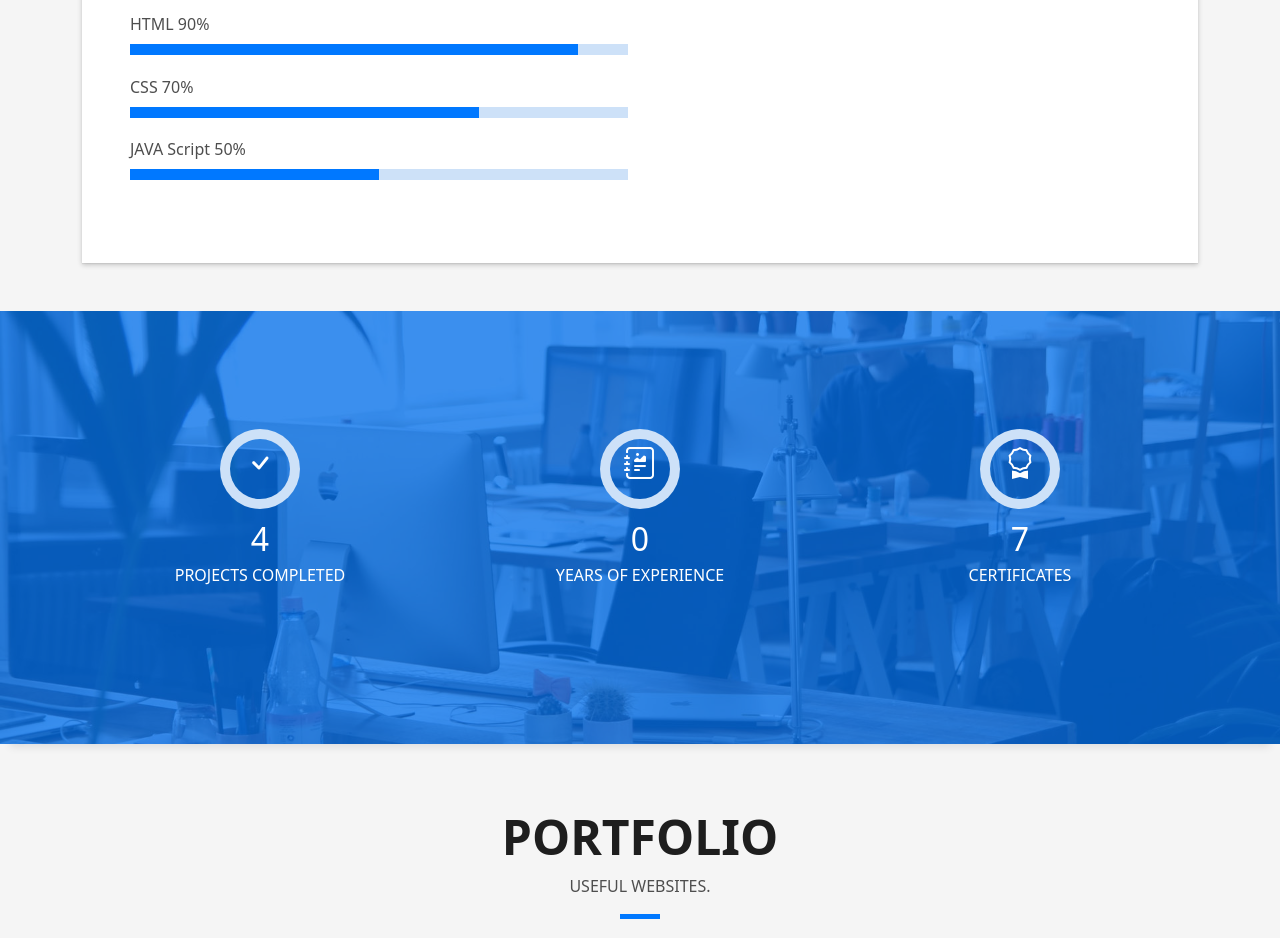
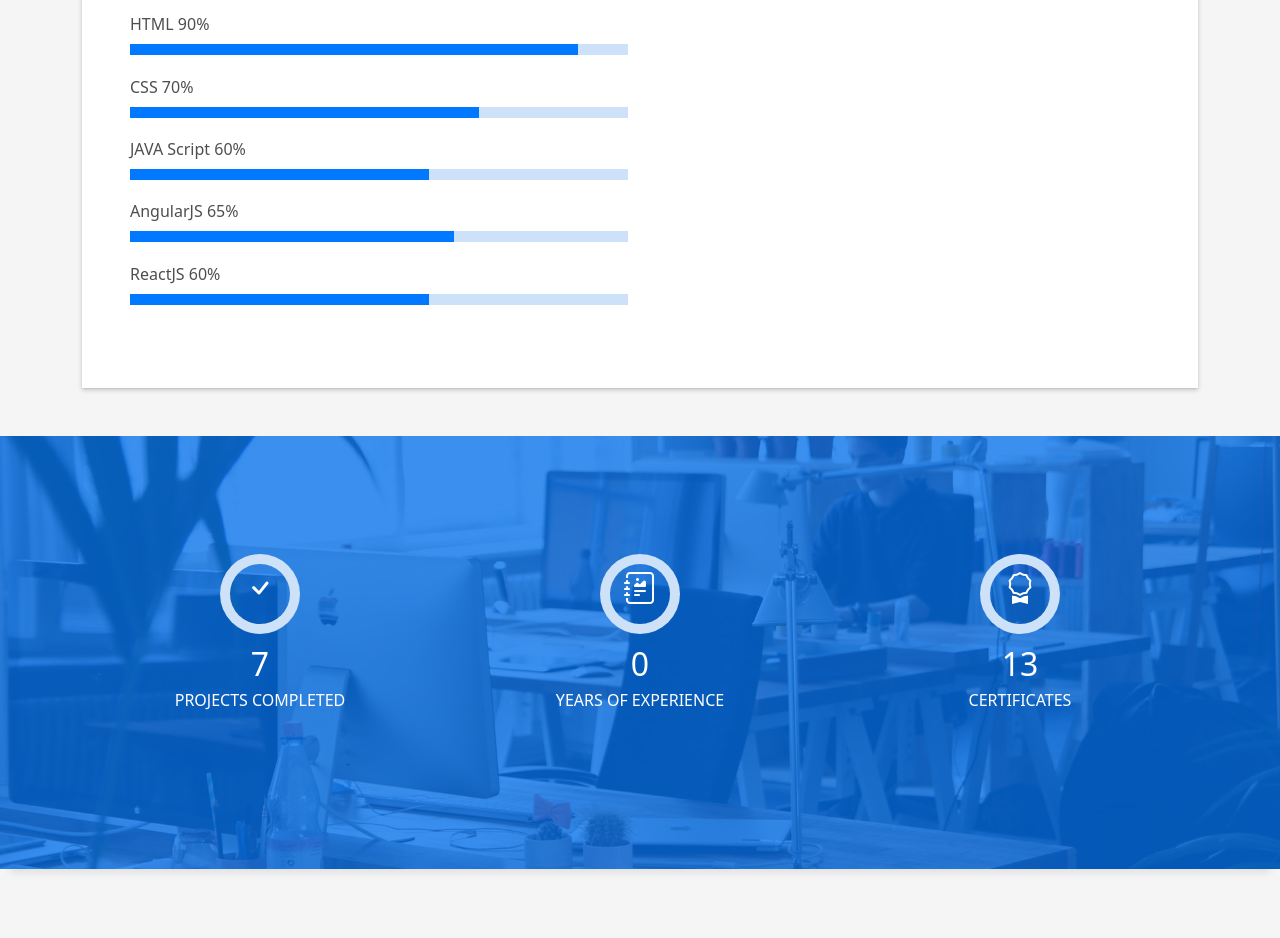
Before and after one commit to aakrati442/portfolio, a plain HTML site: page index.html in a window 1280 px wide. Shown: the part 1440-2378 px from the top of the page. Drawn offline with Linux system fonts and the light colour scheme.

Commit message:
Update index.html

```diff
--- a/index.html
+++ b/index.html
@@ -63,7 +63,7 @@
         <div class="container">
           <!--<p class="display-6 color-d">Hello, world!</p>-->
           <h1 class="hero-title mb-4">I am Aakrati Gupta</h1>
-          <p class="hero-subtitle"><span class="typed" data-typed-items="Designer, Developer"></span></p>
+          <p class="hero-subtitle"><span class="typed" data-typed-items="Designer, Developer, Coder"></span></p>
           <!-- <p class="pt-3"><a class="btn btn-primary btn js-scroll px-4" href="#about" role="button">Learn More</a></p> -->
         </div>
       </div>
@@ -115,11 +115,19 @@
                     </div>
                     <span>CSS</span> <span class="pull-right">70%</span>
                     <div class="progress">
-                      <div class="progress-bar" role="progressbar" style="width: 70%" aria-valuenow="90" aria-valuemin="0" aria-valuemax="100"></div>
+                      <div class="progress-bar" role="progressbar" style="width: 70%" aria-valuenow="70" aria-valuemin="0" aria-valuemax="100"></div>
                     </div>
-                    <span>JAVA Script</span> <span class="pull-right">50%</span>
+                    <span>JAVA Script</span> <span class="pull-right">60%</span>
                     <div class="progress">
-                      <div class="progress-bar" role="progressbar" style="width: 50%" aria-valuenow="90" aria-valuemin="0" aria-valuemax="100"></div>
+                      <div class="progress-bar" role="progressbar" style="width: 60%" aria-valuenow="60" aria-valuemin="0" aria-valuemax="100"></div>
+                    </div>
+                    <span>AngularJS</span> <span class="pull-right">65%</span>
+                    <div class="progress">
+                      <div class="progress-bar" role="progressbar" style="width: 65%" aria-valuenow="90" aria-valuemin="0" aria-valuemax="100"></div>
+                    </div>
+                    <span>ReactJS</span> <span class="pull-right">60%</span>
+                    <div class="progress">
+                      <div class="progress-bar" role="progressbar" style="width: 60%" aria-valuenow="90" aria-valuemin="0" aria-valuemax="100"></div>
                     </div>
                   </div>
                 </div>
@@ -273,7 +281,7 @@
                 <span class="ico-circle"><i class="bi bi-check"></i></span>
               </div>
               <div class="counter-num">
-                <p data-purecounter-start="0" data-purecounter-end="4" data-purecounter-duration="1" class="counter purecounter"></p>
+                <p data-purecounter-start="0" data-purecounter-end="7" data-purecounter-duration="1" class="counter purecounter"></p>
                 <span class="counter-text">PROJECTS COMPLETED</span>
               </div>
             </div>
@@ -306,7 +314,7 @@
                 <span class="ico-circle"><i class="bi bi-award"></i></span>
               </div>
               <div class="counter-num">
-                <p data-purecounter-start="0" data-purecounter-end="7" data-purecounter-duration="1" class="counter purecounter"></p>
+                <p data-purecounter-start="0" data-purecounter-end="13" data-purecounter-duration="1" class="counter purecounter"></p>
                 <span class="counter-text">CERTIFICATES</span>
               </div>
             </div>
```
